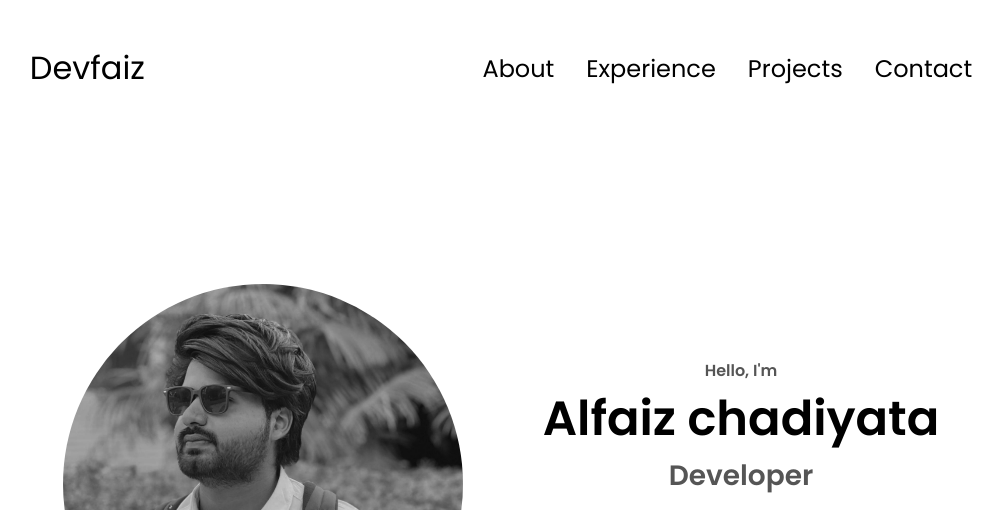
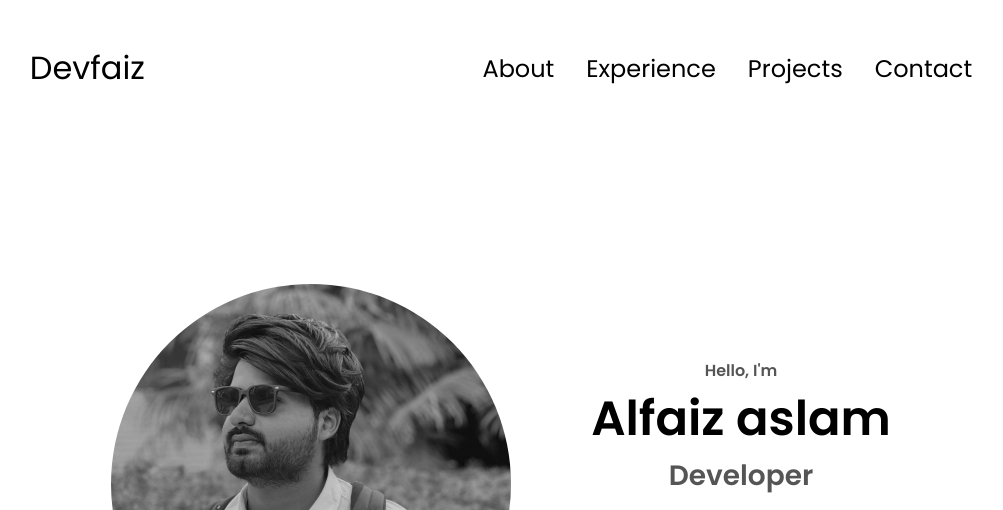
Before and after one commit to 01faiz/portfolio, a plain HTML site: page index.html in a window 1280 px wide. Shown: the top 510 px of the page, without its empty margins (139-1142 px from the left). Drawn offline with Linux system fonts and the light colour scheme.

Commit message:
new name added

```diff
--- a/index.html
+++ b/index.html
@@ -42,7 +42,7 @@
       </div>
       <div class="section__text">
         <p class="section__text__p1">Hello, I'm</p>
-        <h1 class="title">Alfaiz chadiyata</h1>
+        <h1 class="title">Alfaiz aslam</h1>
         <p class="section__text__p2">Developer</p>
         <div class="btn-container">
           <button
```
